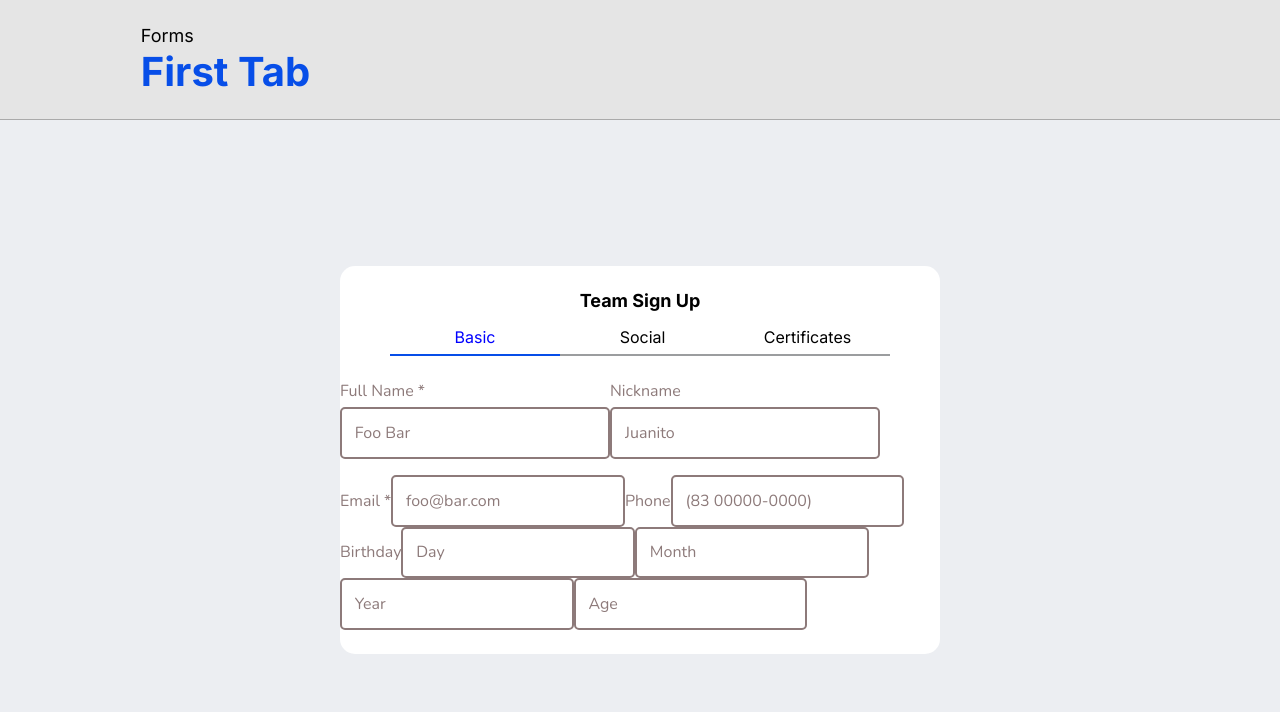
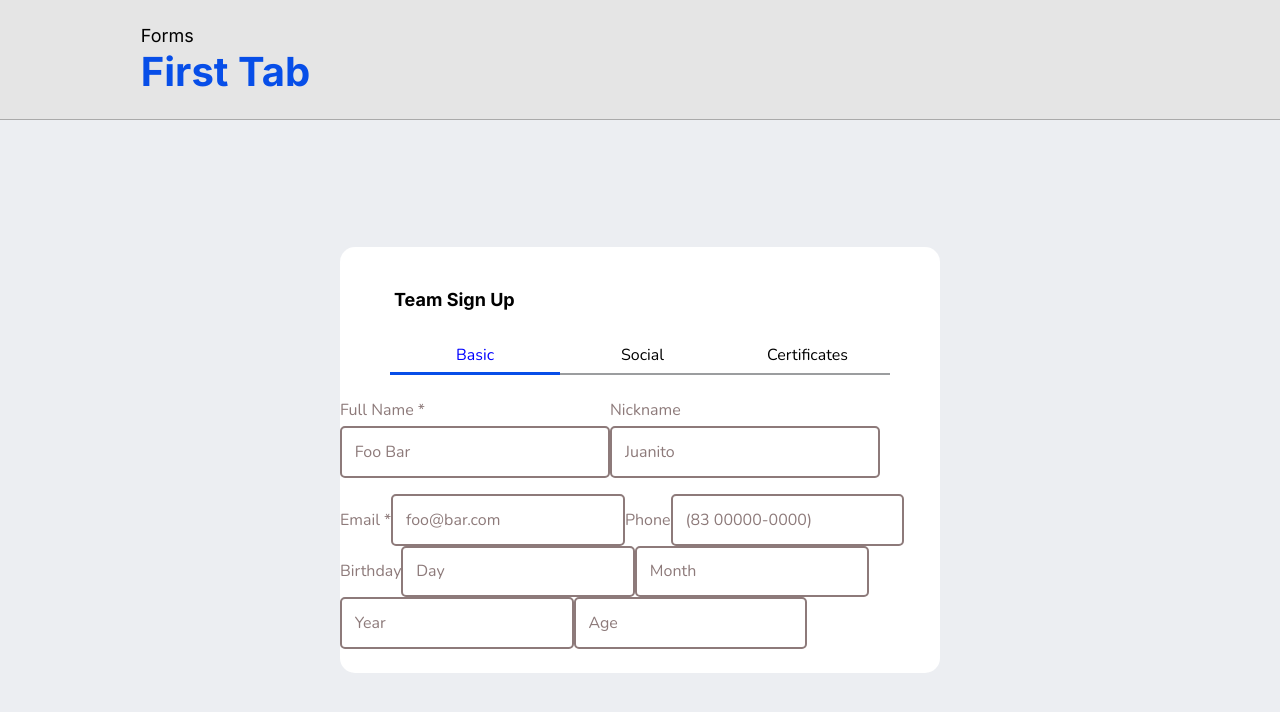
Before and after one commit to LeonardoVechieti/desafio4_compass, a Vue app: page / in a window 1280 px wide. Shown: the top 712 px of the page. Built offline with nearby package versions, Linux system fonts and the light colour scheme.

Commit message:
Style: form card title

```diff
--- a/src/components/containers/Menu/Menu.scss
+++ b/src/components/containers/Menu/Menu.scss
@@ -15,7 +15,7 @@
   }
   .nav-basic-at {
     width: 34%;
-    border-bottom: 2px solid;
+    border-bottom: 3px solid;
     border-bottom-color: #074EE8;
   }
   .menu-social {
@@ -25,7 +25,7 @@
   }
   .menu-social-at {
     width: 34%;
-    border-bottom: 2px solid;
+    border-bottom: 3px solid;
     border-bottom-color: #074EE8;
   }
   .menu-certificates {
@@ -35,6 +35,6 @@
   }
   .menu-certificates-at {
     width: 34%;
-    border-bottom: 2px solid;
+    border-bottom: 3px solid;
     border-bottom-color: #074EE8;
   }
--- a/src/components/micro/Texts/Texts.scss
+++ b/src/components/micro/Texts/Texts.scss
@@ -8,11 +8,11 @@
     align-items: flex-start;
   }
   .nav{
-    font-family: 'Inter', sans-serif;
+    font-family: 'Nunito', sans-serif;
     color: #000000;
     margin-bottom: 7px;
   }
   .nav-at{
-    font-family: 'Inter', sans-serif;
+    font-family: 'Nunito', sans-serif;
     color: blue;
   }
--- a/src/components/micro/Title/Title.scss
+++ b/src/components/micro/Title/Title.scss
@@ -9,6 +9,7 @@
 .title-card{
     font-family: 'Inter', sans-serif;
     font-style: normal;
+    display: flex;
     font-size: 18px;
     width: 100%;
     color: black;
--- a/src/views/Form/Form.scss
+++ b/src/views/Form/Form.scss
@@ -17,4 +17,11 @@
         border: none;
         border-radius: 15px;
     }
+    .title-card{
+        display: flex;
+        align-items: flex-start;
+        margin-left: 2em;
+        margin-top: 0.5em;
+        margin-bottom: 0.5em;
+    }
 }
--- a/src/views/Form/Form.vue
+++ b/src/views/Form/Form.vue
@@ -7,7 +7,7 @@
 
     <div class="main">
       <div class="card">
-        <Title type="h3" titleMsg="Team Sign Up" nameClass="title-card" />
+        <Title type="h3" titleMsg="Team Sign Up" nameClass="title-card" class="title-card" />
         <Menu @nav="getNav" />
         <Basic v-show="nav_basic" />
         <Social v-show="nav_social" />
```
